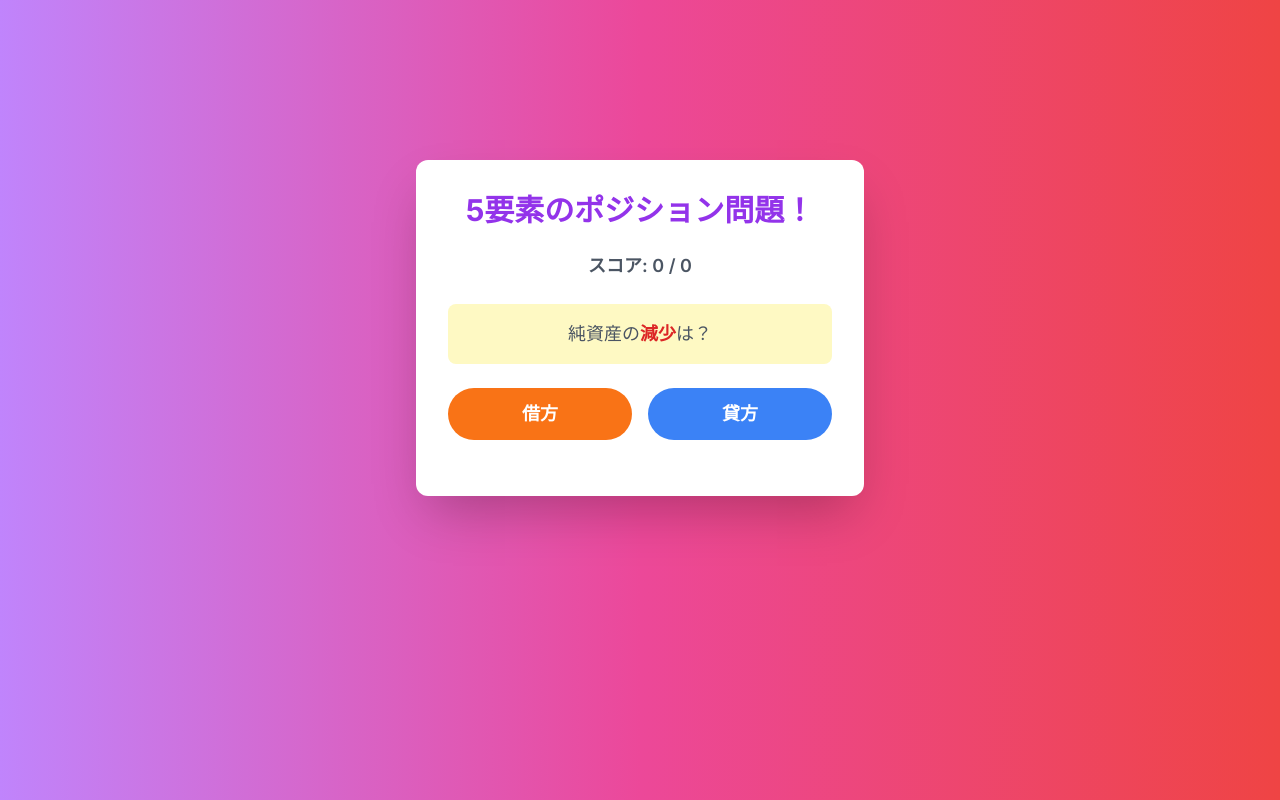
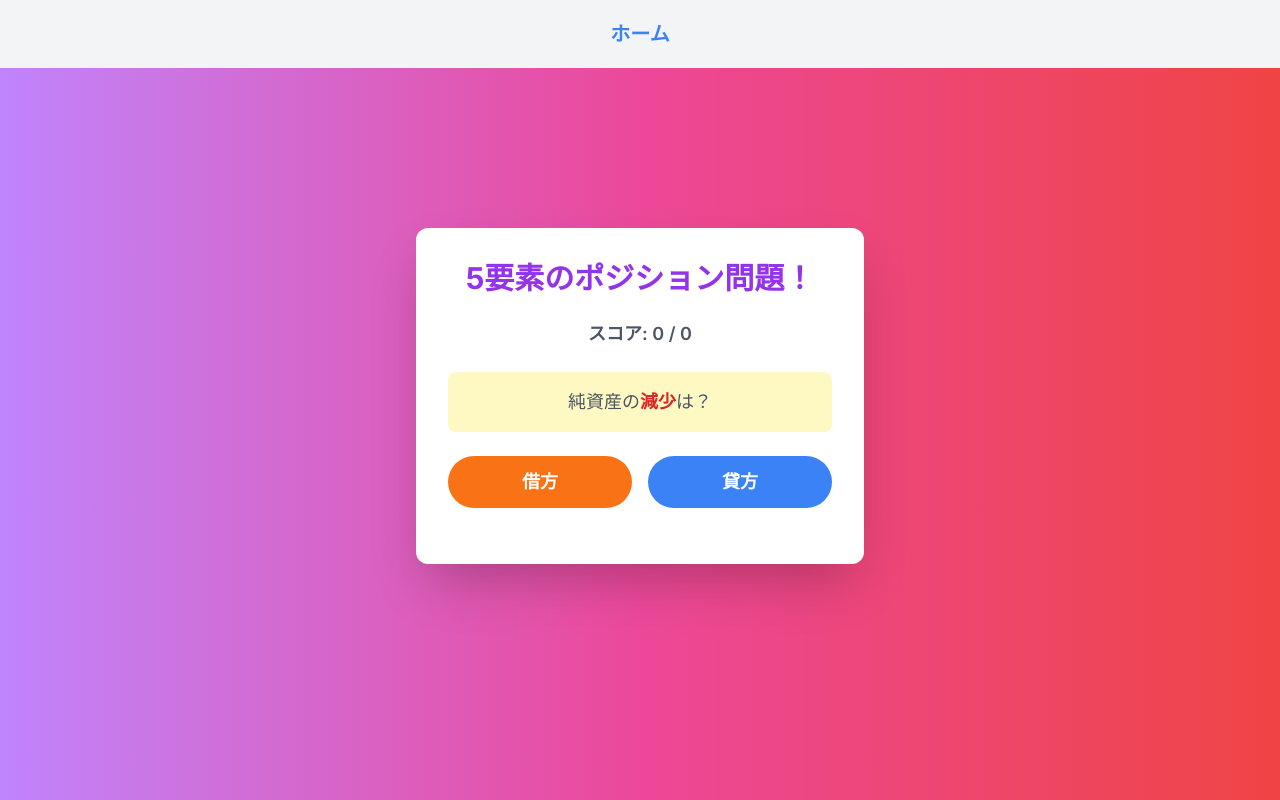
Before and after one commit to kuwa124/boki-app, a Next.js app: page /quiz1 in a window 1280 px wide. Built offline with nearby package versions, Linux system fonts and the light colour scheme.

Commit message:
✨ ナビゲーション再設定

```diff
--- a/src/app/quiz1/page.tsx
+++ b/src/app/quiz1/page.tsx
@@ -8,6 +8,7 @@ import {
   categoryPositions,
 } from '@/app/quiz1/constants/AccountingCategoryTypes';
 import { AnswerButtons } from '@/components/AnswerButtons';
+import Navigation from '@/components/Navigation';
 import { ScoreDisplay } from '@/components/ScoreDisplay';
 import { Position } from '@/constants/type';
 import { useEffect, useState } from 'react';
@@ -90,8 +91,11 @@ export default function Quiz1() {
   }
 
   return (
-    <main className='text-gray-600 min-h-screen bg-gradient-to-r from-purple-400 via-pink-500 to-red-500 flex items-center justify-center'>
-      <div className='bg-white p-8 m-4 rounded-xl shadow-2xl max-w-md w-full mb-40'>
+    <main className='text-gray-600 min-h-screen bg-gradient-to-r from-purple-400 via-pink-500 to-red-500'>
+      <Navigation />
+      <div className=' flex items-center justify-center'>
+        {' '}
+        <div className='bg-white p-8 m-4 rounded-xl shadow-2xl max-w-md w-full mt-40'>
           <h1 className='sm:text-3xl text-2xl font-bold text-center mb-6 text-purple-600'>
             5要素のポジション問題！
           </h1>
@@ -103,6 +107,7 @@ export default function Quiz1() {
           />
           <PositionResultDisplay result={result} />
         </div>
+      </div>{' '}
     </main>
   );
 }
--- a/src/components/Navigation.tsx
+++ b/src/components/Navigation.tsx
@@ -10,28 +10,28 @@ const Navigation: React.FC = () => {
 
   const pages = [
     { href: '/', label: 'ホーム' },
-    { href: '/quiz1', label: 'クイズ1' },
-    { href: '/quiz2', label: 'クイズ2' },
-    { href: '/quiz3', label: 'クイズ3' },
-    { href: '/quiz4', label: 'クイズ4' },
-    { href: '/quiz5', label: 'クイズ5' },
+    // { href: '/quiz1', label: 'クイズ1' },
+    // { href: '/quiz2', label: 'クイズ2' },
+    // { href: '/quiz3', label: 'クイズ3' },
+    // { href: '/quiz4', label: 'クイズ4' },
+    // { href: '/quiz5', label: 'クイズ5' },
   ];
 
   return (
-    <nav className='flex justify-between items-center w-full p-4 bg-gray-100'>
-      <Link
+    <nav className='flex justify-center items-center w-full p-4 bg-gray-100'>
+      {/* <Link
         href={currentPage > 1 ? `/quiz${currentPage - 1}` : '/'}
         className='px-4 py-2 bg-blue-500 text-white rounded-lg'
       >
         前のページへ
-      </Link>
+      </Link> */}
 
-      <div className='flex space-x-4'>
+      <div className='flex space-x-4 '>
         {pages.map((page) => (
           <Link
             key={page.href}
             href={page.href}
-            className={`px-2 py-1 rounded ${
+            className={`text-xl font-bold px-2 py-1 rounded ${
               pathname === page.href
                 ? 'bg-blue-500 text-white'
                 : 'text-blue-500'
@@ -42,12 +42,12 @@ const Navigation: React.FC = () => {
         ))}
       </div>
 
-      <Link
+      {/* <Link
         href={currentPage < 5 ? `/quiz${currentPage + 1}` : '/'}
         className='px-4 py-2 bg-blue-500 text-white rounded-lg'
       >
         次のページへ
-      </Link>
+      </Link> */}
     </nav>
   );
 };
```
Lines whose indentation alone changed are shown as unchanged.
